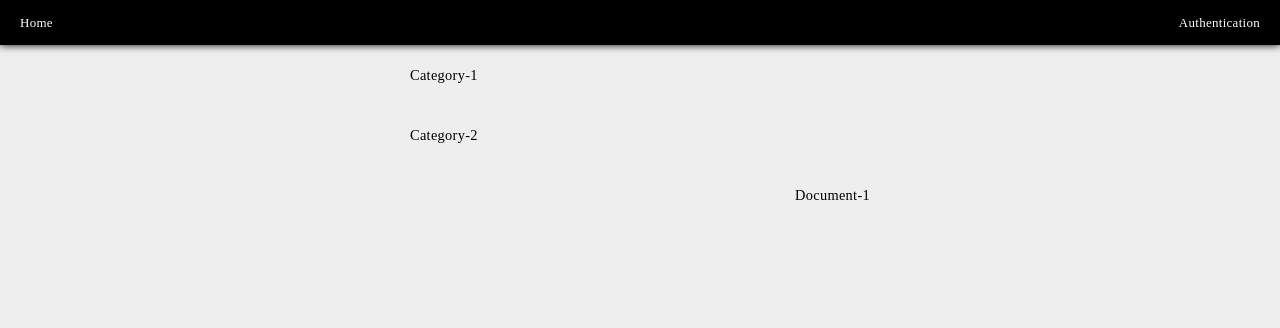
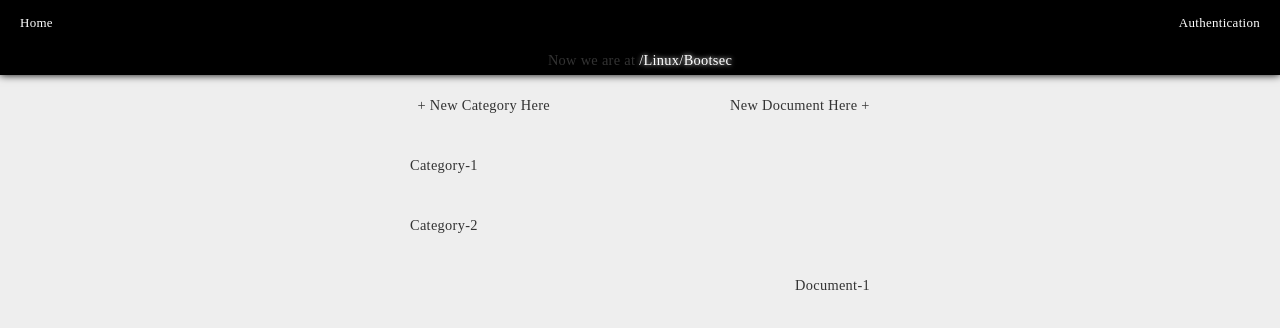
Before and after one commit to oyiadin/knowman-frontend, a Vue app: page /#/cat/root in a window 1280 px wide. Shown: the top 328 px of the page. Built offline with nearby package versions, Linux system fonts and the light colour scheme; no server answers.

Commit message:
feat: new page 'newcat' and other small fixes

```diff
--- a/config/index.js
+++ b/config/index.js
@@ -35,7 +35,7 @@ module.exports = {
      */
 
     // https://webpack.js.org/configuration/devtool/#development
-    devtool: 'cheap-module-eval-source-map',
+    devtool: 'source-map',
 
     // If you have problems debugging vue-files in devtools,
     // set this to false - it *may* help
--- a/src/App.vue
+++ b/src/App.vue
@@ -38,4 +38,64 @@ export default {
   #app, #main-view {
     height: 100%;
   }
+
+  #form-container {
+    width: 90%;
+    max-width: 350px;
+    margin: 5px auto;
+  }
+  .title {
+    font-size: 2em;
+    text-align: center;
+    padding: 20px 0;
+  }
+  label {
+    display: block;
+    overflow: hidden;
+    margin-bottom: 10px;
+  }
+  label span {
+    display: inline-block;
+    float: left;
+    width: 30%;
+    height: 30px;
+    line-height: 30px;
+    box-sizing: border-box;
+    padding-right: 10px;
+    text-align: right;
+    color: #333;
+  }
+  input[type="text"]:hover {
+    border-bottom: 1px solid #333;
+  }
+  input[type="text"] {
+    display: inline-block;
+    float: left;
+    margin: 0;
+    padding: 0;
+    width: 70%;
+    height: 30px;
+    background: transparent;
+    box-sizing: border-box;
+    border: 0;
+    border-bottom: 1px solid #ccc;
+    transition: all ease .3s;
+    outline: none;
+  }
+  .buttons {
+    text-align: center;
+    margin-top: 25px;
+    cursor: default;
+  }
+  button:hover {
+    color: white;
+    background: black;
+  }
+  button {
+    transition: all ease .3s;
+    color: #333;
+    background: transparent;
+    border: 0;
+    padding: 2px 5px;
+  }
 </style>
--- a/src/router/index.js
+++ b/src/router/index.js
@@ -3,6 +3,7 @@ import Router from 'vue-router'
 import Auth from '@/views/Auth'
 import Doc from '@/views/Doc'
 import Cat from '@/views/Cat'
+import NewCat from '@/views/NewCat'
 
 Vue.use(Router)
 
@@ -10,7 +11,7 @@ export default new Router({
   routes: [
     {
       path: '/',
-      redirect: '/cat/all'
+      redirect: '/cat/root'
     },
     {
       path: '/auth',
@@ -18,12 +19,17 @@ export default new Router({
       component: Auth
     },
     {
-      path: '/cat/:id',
+      path: '/newcat/:url',
+      name: 'NewCat',
+      component: NewCat
+    },
+    {
+      path: '/cat/:url',
       name: 'Cat',
       component: Cat
     },
     {
-      path: '/doc/:id',
+      path: '/doc/:url',
       name: 'Doc',
       component: Doc
     }
--- a/src/views/Auth.vue
+++ b/src/views/Auth.vue
@@ -1,5 +1,5 @@
 <template>
-  <div id="auth-container">
+  <div id="form-container">
     <div class="title">Authentication</div>
     <form>
       <label>
@@ -37,7 +37,6 @@ export default {
 
       if (!this.username || !this.password) {
         utils.notify({
-          title: 'Authentication Error',
           content: 'Please fill in all of the required items',
           level: 'error'
         })
@@ -62,65 +61,3 @@ export default {
   }
 }
 </script>
-
-<style scoped>
-  #auth-container {
-    width: 90%;
-    max-width: 350px;
-    margin: 5px auto;
-  }
-  .title {
-    font-size: 2em;
-    text-align: center;
-    padding: 20px 0;
-  }
-  label {
-    display: block;
-    overflow: hidden;
-    margin-bottom: 10px;
-  }
-  label span {
-    display: inline-block;
-    float: left;
-    width: 30%;
-    height: 30px;
-    line-height: 30px;
-    box-sizing: border-box;
-    padding-right: 10px;
-    text-align: right;
-    color: #333;
-  }
-  input[type="text"]:hover {
-    border-bottom: 1px solid #333;
-  }
-  input[type="text"] {
-    display: inline-block;
-    float: left;
-    margin: 0;
-    padding: 0;
-    width: 70%;
-    height: 30px;
-    background: transparent;
-    box-sizing: border-box;
-    border: 0;
-    border-bottom: 1px solid #ccc;
-    transition: all ease .3s;
-    outline: none;
-  }
-  .buttons {
-    text-align: center;
-    margin-top: 25px;
-    cursor: default;
-  }
-  button:hover {
-    color: white;
-    background: black;
-  }
-  button {
-    transition: all ease .3s;
-    color: #333;
-    background: transparent;
-    border: 0;
-    padding: 2px 5px;
-  }
-</style>
--- a/src/views/Cat.vue
+++ b/src/views/Cat.vue
@@ -1,5 +1,15 @@
 <template>
   <div class="container">
+    <div class="path-info">Now we are at <span class="hightlight">{{ pwd }}</span></div>
+    <div class="items-container">
+      <div class="toolbar">
+        <span class="left">
+          <router-link to="/newcat/cat1">+ New Category Here</router-link>
+        </span>
+        <span class="right">
+          <a @click="newdoc">New Document Here +</a>
+        </span>
+      </div>
       <span v-for="item in items" :key="item.title">
         <template v-if="item.type === 'cat'">
           <router-link :to="'/cat/'+item.url" :item-type="item.type">{{ item.title }}</router-link>
@@ -9,6 +19,7 @@
         </template>
       </span>
     </div>
+  </div>
 </template>
 
 <script>
@@ -16,6 +27,7 @@ export default {
   name: 'Index',
   data () {
     return {
+      pwd: '/Linux/Bootsec',
       items: [
         {
           type: 'cat',
@@ -34,47 +46,78 @@ export default {
         }
       ]
     }
+  },
+  methods: {
+    newdoc () {
+      console.log('newdoc')
+      this.$router.push('/doc/new')
+    }
   }
 }
 </script>
 
 <style scoped>
-  span:hover {
+  .path-info {
+    margin: 0 auto;
+    text-align: center;
+    height: 30px;
+    line-height: 30px;
     background: black;
+    box-shadow: 0 0 8px black;
+    color: #333;
+  }
+  .hightlight {
     color: white;
+    text-shadow: 0 0 5px white;
   }
-  span {
+  .toolbar {
+    overflow: hidden;
+  }
+  .items-container .left, .items-container .right {
+    width: 50%;
+    display: block;
+    float: left;
+    cursor: pointer;
+  }
+  .items-container .left {
+    text-align: right;
+  }
+  .items-container span:hover {
+    background: black;
+  }
+  .items-container span {
     transition: all ease .3s;
     display: block;
     width: 100%;
     height: 60px;
     box-sizing: border-box;
   }
-  span a:hover {
-    color: #ccc;
+  .items-container span a:hover {
+    color: white;
+    text-shadow: 0 0 5px white;
   }
-  span a[item-type="cat"]:hover:after {
+  .items-container span a[item-type="cat"]:hover:after {
     content: " <<";
   }
-  span a[item-type="doc"]:hover:before {
+  .items-container span a[item-type="doc"]:hover:before {
     content: ">> ";
   }
-  span a {
+  .items-container span a {
     display: block;
     box-sizing: border-box;
     width: 100%;
     padding: 0 20px;
     line-height: 60px;
     height: 60px;
-    color: black;
+    color: #333;
     text-decoration: none;
     max-width: 500px;
     margin: 0 auto;
   }
-  span a[item-type="cat"] {
+  .items-container span a[item-type="cat"] {
     text-align: left;
   }
-  span a[item-type="doc"] {
+  .items-container span a[item-type="doc"] {
     text-align: right;
   }
 </style>
--- a/src/views/Doc.vue
+++ b/src/views/Doc.vue
@@ -1,7 +1,7 @@
 <template>
   <div class="container">
     <div class="toolbar">
-      Welcome to {{ $route.params.id }}! This is Toolbar
+      Welcome to {{ $route.params.url }}! This is Toolbar
     </div>
     <div class="document">
       <textarea
--- /dev/null
+++ b/src/views/NewCat.vue
@@ -0,0 +1,53 @@
+<template>
+  <div id="form-container">
+    <div class="title">New Category</div>
+    <form>
+      <label>
+        <span>Title</span>
+        <input type="text" name="title" v-model="title" required>
+      </label>
+      <label>
+        <span>URL</span>
+        <input type="text" name="url" v-model="url" required>
+      </label>
+      <div class="buttons">
+        <button @click="submit">Submit</button>
+      </div>
+    </form>
+  </div>
+</template>
+
+<script>
+import utils from '../utils'
+
+export default {
+  data: function () {
+    return {
+      title: '',
+      url: ''
+    }
+  },
+  methods: {
+    submit (e) {
+      if (!this.title || !this.url) {
+        utils.notify({
+          content: 'Please fill in all of the required items',
+          level: 'error'
+        })
+      } else {
+        e.preventDefault()
+        console.log('newcat')
+      }
+    }
+  }
+}
+</script>
+
+<style scoped>
+  label span {
+    width: 15%;
+  }
+  label input[type="text"] {
+    width: 85%;
+  }
+</style>
```
Lines whose indentation alone changed are shown as unchanged.
